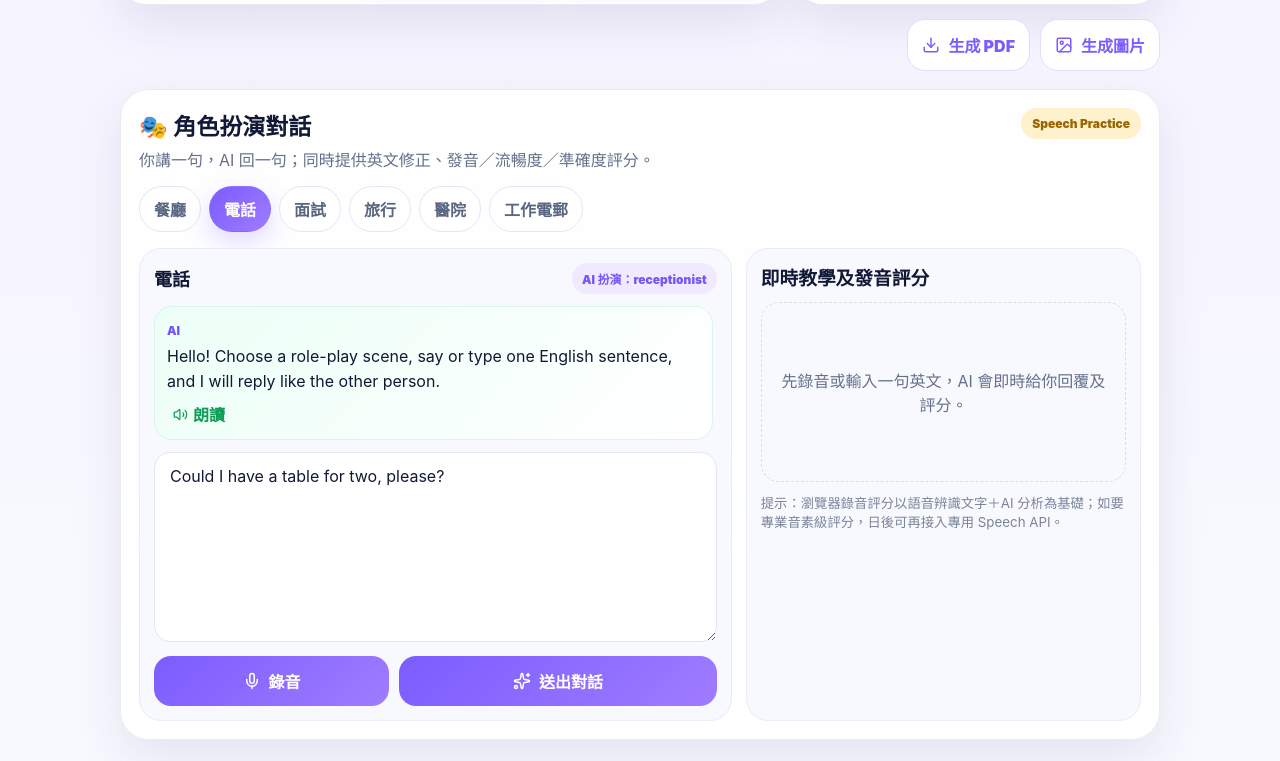
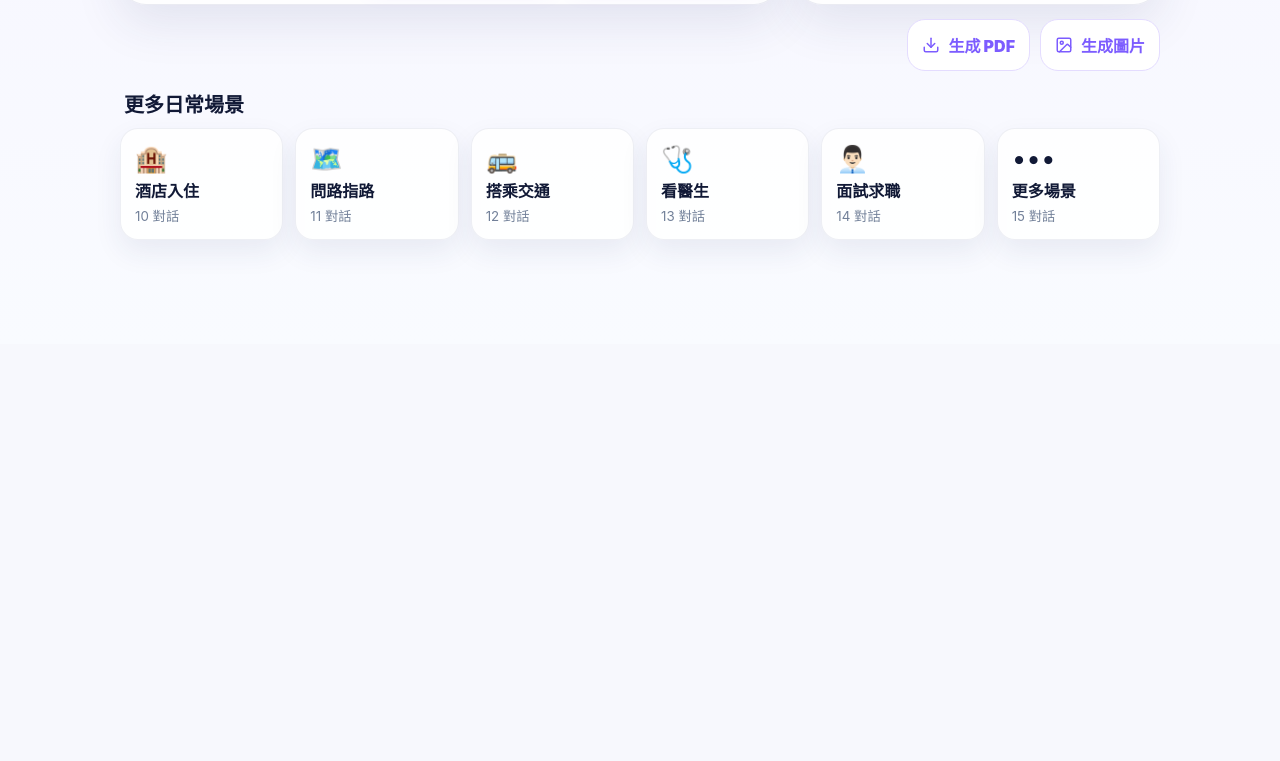
Before and after one commit to anthonywong0206-commits/Englsih-Master_v1, a React (Vite) app: page / in a window 1280 px wide. Shown: the part 1393-2154 px from the top of the page. After the commit the page ends 1737 px from the top, so only its background shows below. Built offline with nearby package versions, Linux system fonts and the light colour scheme.

Commit message:
Add files via upload

```diff
--- a/src/main.jsx
+++ b/src/main.jsx
@@ -10,7 +10,8 @@ const STORAGE = {
   readings: 'ema_readings_v2',
   scenarios: 'ema_scenarios_v1',
   settings: 'ema_settings_v2',
-  stats: 'ema_stats_v2'
+  stats: 'ema_stats_v2',
+  roleplays: 'ema_roleplays_v1'
 }
 
 const defaultSettings = { theme: 'light' }
@@ -112,18 +113,29 @@ function normalizeReadingResult(data, payload = {}) {
   }
 }
 
-function normalizeRoleplayResult(data) {
+function normalizeRoleplayResult(data, userText = '') {
   const safe = data && typeof data === 'object' && !Array.isArray(data) ? data : {}
   const num = (v, f) => Math.max(0, Math.min(100, Number.isFinite(Number(v)) ? Number(v) : f))
+  const aiReply = asText(safe.aiReply || safe.reply, 'I see. Could you tell me a little more?')
+  const suggestedReplies = asArray(safe.suggestedReplies || safe.suggestions || safe.userSuggestions).map(x => {
+    const obj = x && typeof x === 'object' ? x : { en: String(x || '') }
+    return { en: asText(obj.en || obj.text, ''), zh: asText(obj.zh || obj.translation, '') }
+  }).filter(x => x.en).slice(0, 4)
   return {
-    aiReply: asText(safe.aiReply || safe.reply, 'Good. Please continue.'),
-    correction: asText(safe.correction, 'Try to use a complete sentence.'),
+    aiReply,
+    aiZh: asText(safe.aiZh || safe.replyZh || safe.zh, ''),
+    correction: asText(safe.correction, userText ? `Better: ${userText}` : 'Try to use a complete sentence.'),
     pronunciation: num(safe.pronunciation, 80),
     fluency: num(safe.fluency, 80),
     accuracy: num(safe.accuracy, 80),
     mispronouncedWords: asArray(safe.mispronouncedWords || safe.wordsToImprove).map(x => asText(x)).filter(Boolean).slice(0, 8),
     teacherTip: asText(safe.teacherTip || safe.tip, 'Keep practising with short and clear sentences.'),
-    nextPrompt: asText(safe.nextPrompt, 'Please continue the conversation.')
+    nextPrompt: asText(safe.nextPrompt, 'Please continue the conversation.'),
+    suggestedReplies: suggestedReplies.length ? suggestedReplies : [
+      { en: 'Could you explain that again, please?', zh: '可以再解釋一次嗎？' },
+      { en: 'That sounds good to me.', zh: '我覺得這樣可以。' },
+      { en: 'May I ask one more question?', zh: '我可以多問一個問題嗎？' }
+    ]
   }
 }
 function recentScenarioTitles(limit = 12) { return getJSON(STORAGE.scenarios, []).slice(0, limit).map(x => x.title).filter(Boolean) }
@@ -209,7 +221,7 @@ function mockAI(task, payload) {
 function App() {
   const [tab, setTab] = useState('scenario')
   const [settings, setSettings] = useState(getJSON(STORAGE.settings, defaultSettings))
-  const tabs = [['scenario', Home, '情境學習'], ['reading', Newspaper, '閱讀理解'], ['translator', Languages, '翻譯學習'], ['learning', UserRound, '學習中心']]
+  const tabs = [['scenario', Home, '情境學習'], ['roleplay', MessageCircle, '角色對話'], ['reading', Newspaper, '閱讀理解'], ['translator', Languages, '翻譯學習'], ['learning', UserRound, '學習中心']]
   const setTheme = theme => { const next = { ...settings, theme }; setSettings(next); setJSON(STORAGE.settings, next) }
   return <div className={`app ${settings.theme}`}>
     <header className="topBar">
@@ -219,6 +231,7 @@ function App() {
     </header>
     <main>
       {tab === 'scenario' && <ScenarioHome />}
+      {tab === 'roleplay' && <RoleplayPage />}
       {tab === 'reading' && <Reading />}
       {tab === 'translator' && <Translator />}
       {tab === 'learning' && <Learning />}
@@ -272,92 +285,107 @@ function ScenarioHome() {
       </aside>
     </div>
     <ShareBox refEl={ref} fileName="scenario-lesson" />
-    <RoleplayLab scenario={scenario} />
     <h3 className="moreTitle">更多日常場景</h3>
     <div className="miniScenarioGrid">{['酒店入住','問路指路','搭乘交通','看醫生','面試求職','更多場景'].map((x,i)=><div className="miniScene" key={x}><span>{['🏨','🗺️','🚌','🩺','👨🏻‍💼','•••'][i]}</span><b>{x}</b><small>{10+i} 對話</small></div>)}</div>
   </section>
 }
 
 
-function RoleplayLab({ scenario }) {
+function RoleplayPage() {
   const roleOptions = [
-    { id: 'restaurant', label: '餐廳', prompt: 'ordering food in a restaurant', role: 'waiter' },
-    { id: 'phone', label: '電話', prompt: 'making an appointment by phone', role: 'receptionist' },
-    { id: 'interview', label: '面試', prompt: 'answering job interview questions', role: 'interviewer' },
-    { id: 'travel', label: '旅行', prompt: 'asking for help during travel', role: 'hotel or airport staff' },
-    { id: 'clinic', label: '醫院', prompt: 'describing symptoms to clinic staff', role: 'nurse' },
-    { id: 'email', label: '工作電郵', prompt: 'discussing a work email politely', role: 'colleague' }
+    { id: 'restaurant', icon:'🍽️', label: '餐廳投訴餐點', prompt: 'a restaurant customer politely complaining about a cold steak and asking for a solution', role: 'server' },
+    { id: 'phone', icon:'📞', label: '電話預約', prompt: 'making and changing an appointment by phone', role: 'receptionist' },
+    { id: 'interview', icon:'💼', label: '面試問答', prompt: 'answering job interview questions clearly and politely', role: 'interviewer' },
+    { id: 'travel', icon:'✈️', label: '旅行求助', prompt: 'asking for help at a hotel or airport during travel', role: 'hotel or airport staff' },
+    { id: 'clinic', icon:'🏥', label: '醫院診所', prompt: 'describing symptoms and asking clinic staff for help', role: 'nurse' },
+    { id: 'email', icon:'✉️', label: '工作電郵', prompt: 'discussing a work email politely with a colleague', role: 'colleague' }
   ]
-  const [scene, setScene] = useState(scenario?.id && roleOptions.some(x=>x.id===scenario.id) ? scenario.id : 'restaurant')
-  const [userText, setUserText] = useState('Could I have a table for two, please?')
-  const [messages, setMessages] = useState([{ who:'ai', text:'Hello! Choose a role-play scene, say or type one English sentence, and I will reply like the other person.' }])
+  const [scene, setScene] = useState('restaurant')
+  const [userText, setUserText] = useState('')
+  const [messages, setMessages] = useState([{ who:'ai', text:'Good evening! How can I help you today?', zh:'晚上好！有什麼可以幫你？' }])
   const [feedback, setFeedback] = useState(null)
   const [listening, setListening] = useState(false)
   const [loading, setLoading] = useState(false)
   const recognitionRef = useRef(null)
+  const chatEndRef = useRef(null)
   const current = roleOptions.find(x=>x.id===scene) || roleOptions[0]
 
   function speak(text) { try { window.speechSynthesis.cancel(); const u = new SpeechSynthesisUtterance(text || ''); u.lang = 'en-US'; u.rate = .9; window.speechSynthesis.speak(u) } catch {} }
-
+  function resetScene(nextId = scene) {
+    const next = roleOptions.find(x => x.id === nextId) || roleOptions[0]
+    setScene(next.id)
+    setFeedback(null)
+    setUserText('')
+    setMessages([{ who:'ai', text:`Hi! Let's practise ${next.prompt}. You can start with one short sentence.`, zh:'你好！我們開始這個情境練習。你可以先講一句簡單英文。' }])
+  }
+  function saveTranscript(nextMessages) {
+    const history = getJSON(STORAGE.roleplays, [])
+    setJSON(STORAGE.roleplays, [{ id: Date.now(), date: today(), scene: current.label, messages: nextMessages.slice(-20) }, ...history].slice(0, 20))
+  }
   function startVoice() {
     const SpeechRecognition = window.SpeechRecognition || window.webkitSpeechRecognition
     if (!SpeechRecognition) { alert('此瀏覽器暫未支援語音辨識，請改用 Chrome / Edge 或手動輸入英文句子。'); return }
     const rec = new SpeechRecognition()
-    rec.lang = 'en-US'
-    rec.interimResults = false
-    rec.maxAlternatives = 1
+    rec.lang = 'en-US'; rec.interimResults = false; rec.maxAlternatives = 1
     rec.onstart = () => setListening(true)
     rec.onend = () => setListening(false)
     rec.onerror = () => setListening(false)
     rec.onresult = e => { const text = e.results?.[0]?.[0]?.transcript || ''; if (text) setUserText(text) }
-    recognitionRef.current = rec
-    rec.start()
+    recognitionRef.current = rec; rec.start()
   }
   function stopVoice(){ try { recognitionRef.current?.stop() } catch {}; setListening(false) }
 
-  async function sendTurn() {
-    if (!userText.trim()) return
+  async function sendTurn(textOverride) {
+    const myText = (textOverride || userText).trim()
+    if (!myText || loading) return
     setLoading(true)
-    const myText = userText.trim()
-    setMessages(m => [...m, { who:'me', text: myText }])
+    const userMsg = { who:'me', text: myText, zh:'' }
+    const baseHistory = [...messages, userMsg]
+    setMessages(baseHistory)
     try {
-      const raw = await askAI('roleplay', { scene: current.label, prompt: current.prompt, role: current.role, userText: myText, history: messages.slice(-6), seed: makeSeed(), avoidRepeat: true })
-      const data = normalizeRoleplayResult(raw)
+      const raw = await askAI('roleplay', { scene: current.label, prompt: current.prompt, role: current.role, userText: myText, history: baseHistory.slice(-10), seed: makeSeed(), avoidRepeat: true })
+      const data = normalizeRoleplayResult(raw, myText)
       setFeedback(data)
-      setMessages(m => [...m, { who:'ai', text: data.aiReply || 'Good. Please continue.' }])
+      const aiMsg = { who:'ai', text: data.aiReply || 'Good. Please continue.', zh: data.aiZh || '' }
+      const nextMessages = [...baseHistory, aiMsg]
+      setMessages(nextMessages)
+      saveTranscript(nextMessages)
       if (data.aiReply) speak(data.aiReply)
+      setTimeout(() => chatEndRef.current?.scrollIntoView({ behavior:'smooth' }), 60)
     } catch (err) {
       console.warn('Roleplay failed:', err)
-      const data = normalizeRoleplayResult(null)
+      const data = normalizeRoleplayResult(null, myText)
       setFeedback(data)
-      setMessages(m => [...m, { who:'ai', text: data.aiReply }])
+      setMessages([...baseHistory, { who:'ai', text:data.aiReply, zh:data.aiZh || '' }])
     } finally {
       setUserText('')
       setLoading(false)
     }
   }
 
-  return <section className="roleplayLab" id="roleplayLab">
-    <div className="roleHeader"><div><h2>🎭 角色扮演對話</h2><p>你講一句，AI 回一句；同時提供英文修正、發音／流暢度／準確度評分。</p></div><span className="betaPill">Speech Practice</span></div>
-    <div className="roleChips">{roleOptions.map(o => <button key={o.id} className={scene===o.id?'active':''} onClick={()=>{setScene(o.id);setMessages([{who:'ai',text:`Great. Let's practise ${o.prompt}. Please say your first sentence.`}]);setFeedback(null)}}>{o.label}</button>)}</div>
-    <div className="roleGrid">
-      <div className="roleChat">
-        <div className="roleMeta"><b>{current.label}</b><span>AI 扮演：{current.role}</span></div>
-        <div className="roleMessages">{messages.map((m,i)=><div key={i} className={`roleMsg ${m.who}`}><span>{m.who==='me'?'你':'AI'}</span><p>{m.text}</p>{m.who==='ai'&&<button onClick={()=>speak(m.text)}><Volume2 size={15}/> 朗讀</button>}</div>)}</div>
-        <textarea value={userText} onChange={e=>setUserText(e.target.value)} placeholder="輸入或錄音：例如 Could I have a table for two, please?" />
-        <div className="roleActions"><button onClick={listening?stopVoice:startVoice} className={listening?'recording':''}><Mic size={18}/> {listening?'停止錄音':'錄音'}</button><button onClick={sendTurn} disabled={loading}><Sparkles size={18}/> {loading?'AI 分析中...':'送出對話'}</button></div>
+  return <section className="page roleplayPage">
+    <div className="roleHero panel">
+      <div><h2>🎭 角色扮演對話</h2><p className="hint">獨立練習頁面：完整保留對話前文，AI 會根據上下文回覆，並提供 3–4 句配合當前情境的建議回應。</p></div>
+      <button className="outlineBtn" onClick={() => resetScene()}><RefreshCw size={17}/> 重新開始</button>
+    </div>
+    <div className="roleSceneGrid">{roleOptions.map(o => <button key={o.id} className={scene===o.id?'active':''} onClick={()=>resetScene(o.id)}><span>{o.icon}</span><b>{o.label}</b><small>AI 扮演：{o.role}</small></button>)}</div>
+    <div className="roleGrid roleStandalone">
+      <div className="roleChat panel">
+        <div className="roleMeta"><b>{current.icon} {current.label}</b><span>完整對話不會消失</span></div>
+        <div className="roleMessages big">{messages.map((m,i)=><div key={i} className={`roleMsg ${m.who}`}><span>{m.who==='me'?'你':'AI'}</span><p>{m.text}</p>{m.zh && <small>{m.zh}</small>}{m.who==='ai'&&<button onClick={()=>speak(m.text)}><Volume2 size={15}/> 朗讀</button>}</div>)}<div ref={chatEndRef}/></div>
+        {feedback?.suggestedReplies?.length > 0 && <div className="suggestionBox"><b>建議你可以這樣回應：</b><div>{feedback.suggestedReplies.map((sug,i)=><button key={i} onClick={()=>setUserText(sug.en)}><span>{sug.en}</span><small>{sug.zh}</small></button>)}</div></div>}
+        <textarea value={userText} onChange={e=>setUserText(e.target.value)} placeholder="輸入或錄音：例如 I have a problem with my order." />
+        <div className="roleActions"><button onClick={listening?stopVoice:startVoice} className={listening?'recording':''}><Mic size={18}/> {listening?'停止錄音':'錄音'}</button><button onClick={()=>sendTurn()} disabled={loading}><Sparkles size={18}/> {loading?'AI 回覆中...':'送出'}</button></div>
       </div>
-      <div className="scorePanel">
-        <h3>即時教學及發音評分</h3>
-        {!feedback ? <div className="emptyFeedback">先錄音或輸入一句英文，AI 會即時給你回覆及評分。</div> : <>
-          <ScoreBar label="Pronunciation" value={feedback.pronunciation}/>
-          <ScoreBar label="Fluency" value={feedback.fluency}/>
-          <ScoreBar label="Accuracy" value={feedback.accuracy}/>
+      <div className="scorePanel panel">
+        <h3>即時修正及發音評分</h3>
+        {!feedback ? <div className="emptyFeedback">講或輸入一句英文後，AI 會回覆下一句、修正英文，並提供 pronunciation / fluency / accuracy 評分。</div> : <>
+          <ScoreBar label="Pronunciation" value={feedback.pronunciation}/><ScoreBar label="Fluency" value={feedback.fluency}/><ScoreBar label="Accuracy" value={feedback.accuracy}/>
           <div className="correctionBox"><b>英文修正</b><p>{feedback.correction}</p></div>
-          <div className="correctionBox"><b>可能讀錯／需留意的字</b><p>{feedback.mispronouncedWords?.length ? feedback.mispronouncedWords.join(', ') : '暫未偵測到明顯問題'}</p></div>
+          <div className="correctionBox"><b>需留意讀音</b><p>{feedback.mispronouncedWords?.length ? feedback.mispronouncedWords.join(', ') : '暫未偵測到明顯問題'}</p></div>
           <div className="correctionBox"><b>AI Teacher Tip</b><p>{feedback.teacherTip}</p><small>{feedback.nextPrompt}</small></div>
         </>}
-        <small className="voiceNote">提示：瀏覽器錄音評分以語音辨識文字＋AI 分析為基礎；如要專業音素級評分，日後可再接入專用 Speech API。</small>
+        <small className="voiceNote">提示：目前以瀏覽器語音辨識文字＋AI 分析作評分；日後可再接入專業 Speech API 做音素級評分。</small>
       </div>
     </div>
   </section>
```
Also changed, not shown: api/ai.js (+7 -1 lines), src/styles.css.
